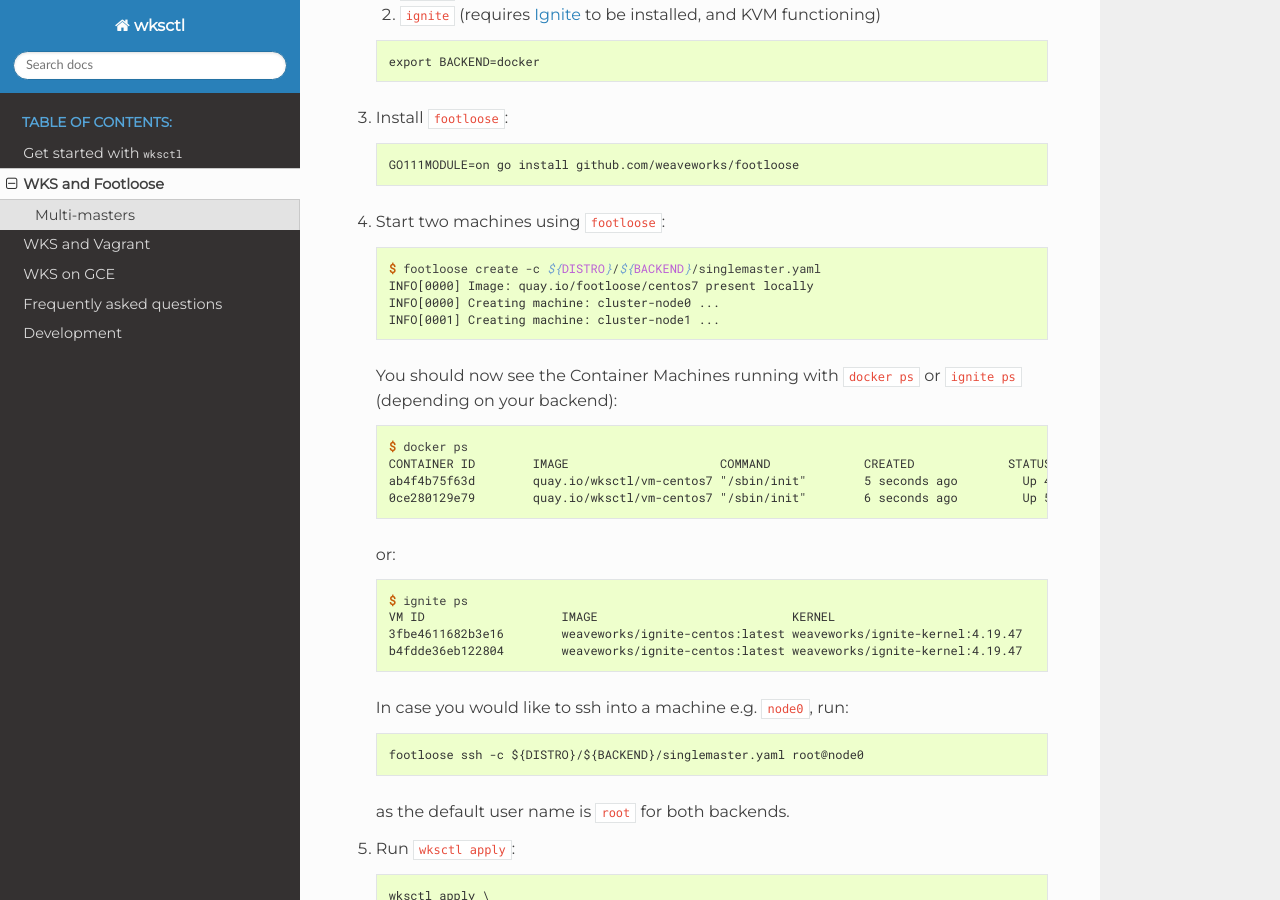
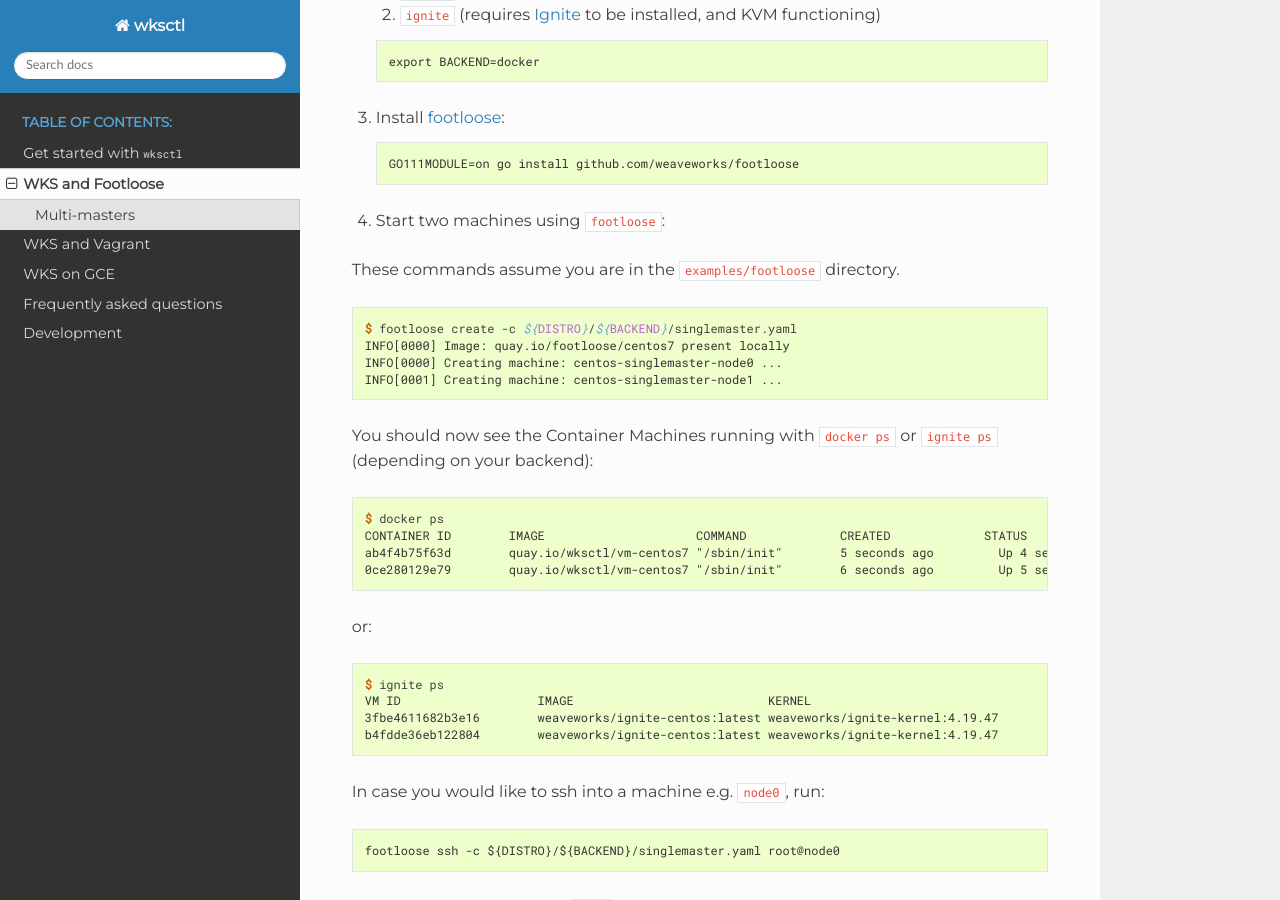
Before and after one commit to weaveworks/wksctl, a Sphinx documentation site: the page built from docs/wks-and-footloose.md, in a window 1280 px wide and 900 px high, scrolled down 383 px. Built offline with Sphinx 7.4.7 and the Read the Docs theme 2.0.0, drawn with Linux system fonts in a browser that asks for light colours.

Commit message:
Update footloose instructions.

````diff
--- a/docs/wks-and-footloose.md
+++ b/docs/wks-and-footloose.md
@@ -18,7 +18,7 @@
    export BACKEND=docker
    ```
 
-1. Install [`footloose`](https://github.com/weaveworks/footloose):
+1. Install [footloose](https://github.com/weaveworks/footloose):
 
    ```console
    GO111MODULE=on go install github.com/weaveworks/footloose
@@ -26,11 +26,13 @@
 
 1. Start two machines using `footloose`:
 
+These commands assume you are in the `examples/footloose` directory.
+
    ```console
    $ footloose create -c ${DISTRO}/${BACKEND}/singlemaster.yaml
    INFO[0000] Image: quay.io/footloose/centos7 present locally
-   INFO[0000] Creating machine: cluster-node0 ...
-   INFO[0001] Creating machine: cluster-node1 ...
+   INFO[0000] Creating machine: centos-singlemaster-node0 ...
+   INFO[0001] Creating machine: centos-singlemaster-node1 ...
    ```
 
    You should now see the Container Machines running with `docker ps` or `ignite ps` (depending on your backend):
````
